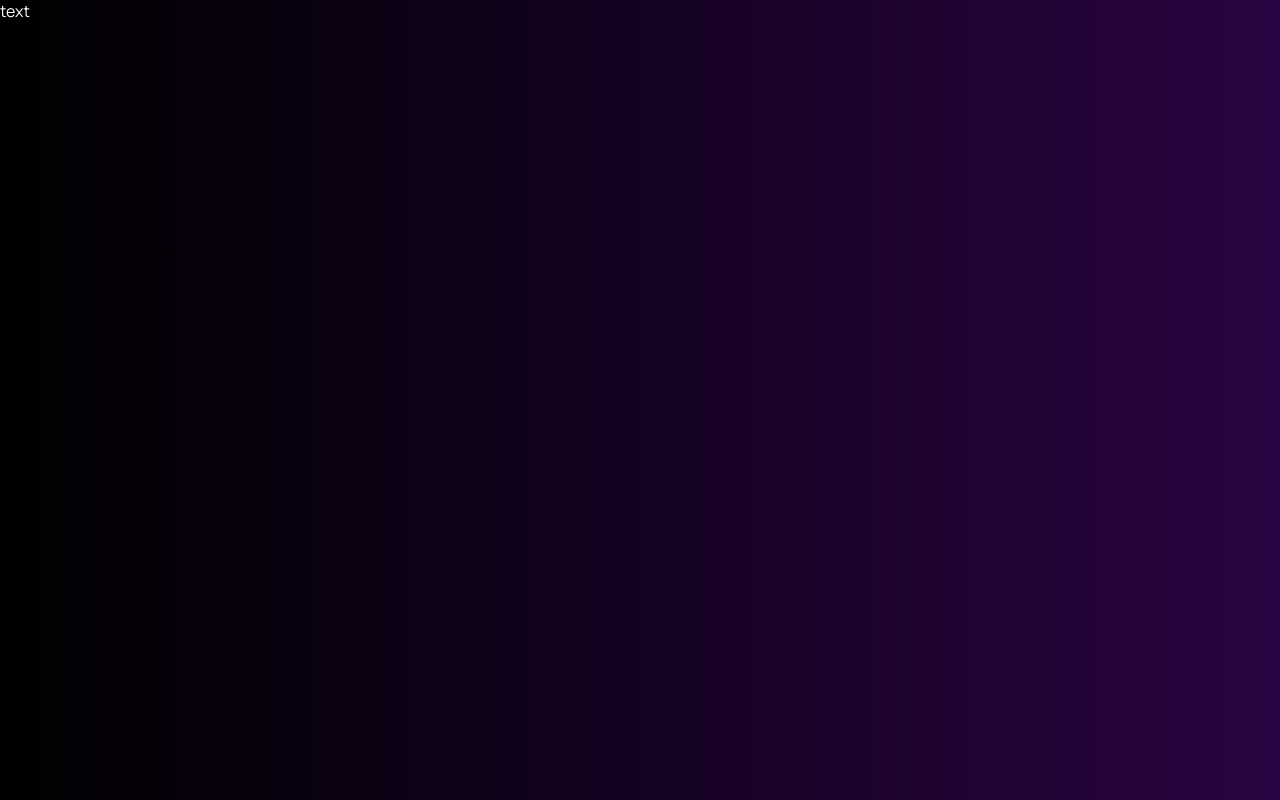
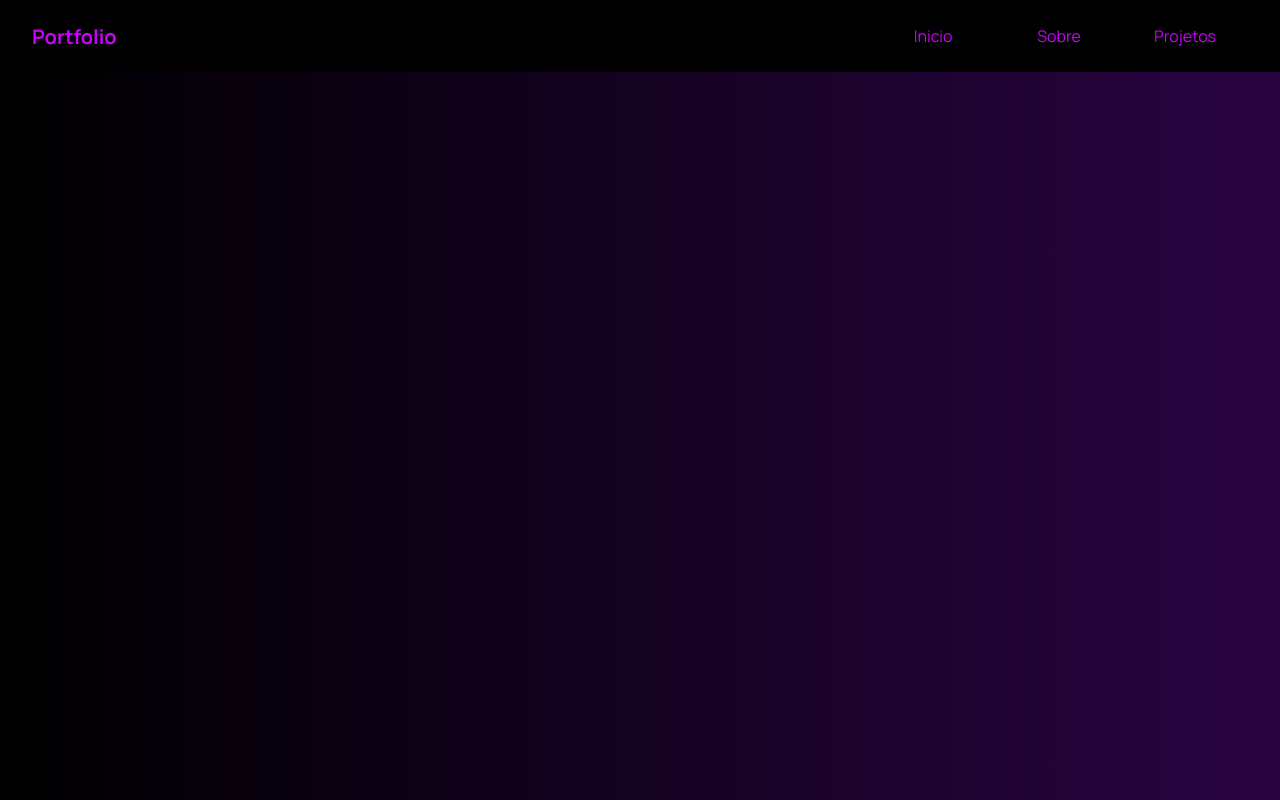
Before and after one commit to pmramoss/pr_portfolio, a React (Create React App) app: page / in a window 1280 px wide. Shown: the top 800 px of the page. Built offline with nearby package versions, Linux system fonts and the light colour scheme.

Commit message:
Header finalizado

```diff
--- a/src/App.tsx
+++ b/src/App.tsx
@@ -1,7 +1,9 @@
+import Header from "./components/Header";
+
 export default function App( ){
   return (
     <div>
-      text
+      <Header />
     </div>
   )
 }
--- /dev/null
+++ b/src/components/Header/Header.module.scss
@@ -0,0 +1,101 @@
+@import "../../styles/variables.scss";
+
+.header {
+     height: 72px;
+     background: black;
+     color: $text2;
+     position: fixed;
+     z-index: 1000;
+     width: 100%;
+
+     &__content {
+          margin: 0 auto;
+          padding: 0 $spacing-md;
+          @include breakpoint(md) {
+               padding: 0 $spacing-lg;
+          }
+          transition: .3s ease padding;
+
+          height: 100%;
+          display: flex;
+          align-items: center;
+
+          & > div {
+               flex: 1;
+               white-space: nowrap;
+
+               &:nth-child(2){
+                    display: flex;
+                    justify-content: flex-end;
+                    height: 100%;
+               }
+
+               &:last-of-type{
+                    display: flex;
+                    justify-content: flex-end;
+                    flex: 0
+               }
+          }
+     }
+
+     &__toggler {
+          @include centralize;
+          cursor: pointer;
+          @include breakpoint(md){
+               display: none;
+          }
+          & > svg {
+               display: block;
+               font-size: 30px;
+          }
+     }
+}
+
+.logo {
+     font-size: 20px;
+     font-weight: 700;
+     color: $text2;
+}
+
+.nav {
+     width: 100%;
+     position: fixed;
+     top: 72px;
+     right: -100%;
+     background-color: rgba(0, 0, 0, 0.6);
+     text-align: center;
+     padding: $spacing-md 0;
+
+     &--open {
+          transition: .2s ease right;
+          right: 0;
+     }
+
+     &__item {
+          display: block;
+          padding: $spacing-md;
+
+          color: $text2;
+
+          height: 100%;
+
+          transition: .3s ease color;
+          &:hover {
+               color: $text3;
+          }
+     }
+
+     @include breakpoint(md) {
+          position: static;
+          display: grid;
+          grid-template-columns: repeat(3, 1fr);
+          background: initial;
+          width: auto;
+          padding: 0;
+
+          &__item {
+               padding: 0 $spacing-lg;
+               @include centralize
+          }
+     }
+}
--- a/src/components/Header/index.tsx
+++ b/src/components/Header/index.tsx
@@ -1,5 +1,30 @@
+import styles from "./Header.module.scss";
+import { BiMenuAltRight } from "react-icons/bi";
+import { IoIosClose } from "react-icons/io";
+import { useState } from "react";
+
 export default function Header( ){
+     const [menuOpen, setMenuOpen] = useState(false);
+     const menuToggler = ( ) => setMenuOpen((p) => !(p))
      return(
-          <div></div>
+          <div className={styles.header}>
+               <div className={styles.header__content}>
+                    <div>
+                         <a href="#home" className={styles.logo}>Portfolio</a>
+                    </div>
+                    <div>
+                         <nav className={`${styles.nav} ${menuOpen ? styles[`nav--open`] : {}}`}>
+                              <a href="" className={styles.nav__item}>Inicio</a>
+                              <a href="" className={styles.nav__item}>Sobre</a>
+                              <a href="" className={styles.nav__item}>Projetos</a>
+                         </nav>
+                    </div>
+                    <div>
+                         <button className={styles.header__toggler} onClick={menuToggler}>
+                              {menuOpen ? <IoIosClose /> : <BiMenuAltRight />}
+                         </button>
+                    </div>
+               </div>
+          </div>
      )
 }
--- a/src/styles/index.scss
+++ b/src/styles/index.scss
@@ -13,3 +13,20 @@ body {
      color: $text;
      height: 300vh;
 }
+
+button {
+     //reset to default
+     font-family: inherit;
+     outline: none;
+     border: none;
+     background: none;
+     letter-spacing: inherit;
+     color: inherit;
+     font-size: inherit;
+     text-align: inherit;
+     padding: 0;
+}
+
+a {
+     text-decoration: none;
+}
--- a/src/styles/variables.scss
+++ b/src/styles/variables.scss
@@ -3,6 +3,7 @@
 $font-family: 'Manrope', sans-serif;
 $text: rgb(255, 255,255);
 $text2: rgb(204, 0, 255);
+$text3: #f2bef5;
 $bg1: linear-gradient(90deg, #000000 0%, #290442 100%);
 $bg2: rgb(47, 101, 182);
 
@@ -16,6 +17,12 @@ $sm: 600px;
 $md: 960px;
 $lg: 1224px;
 $xl: 1920px;
+
+@mixin centralize {
+     display: flex;
+     align-items: center;
+     justify-content: center;
+}
 
 @mixin breakpoint($point){
      @if $point == xms {
```
